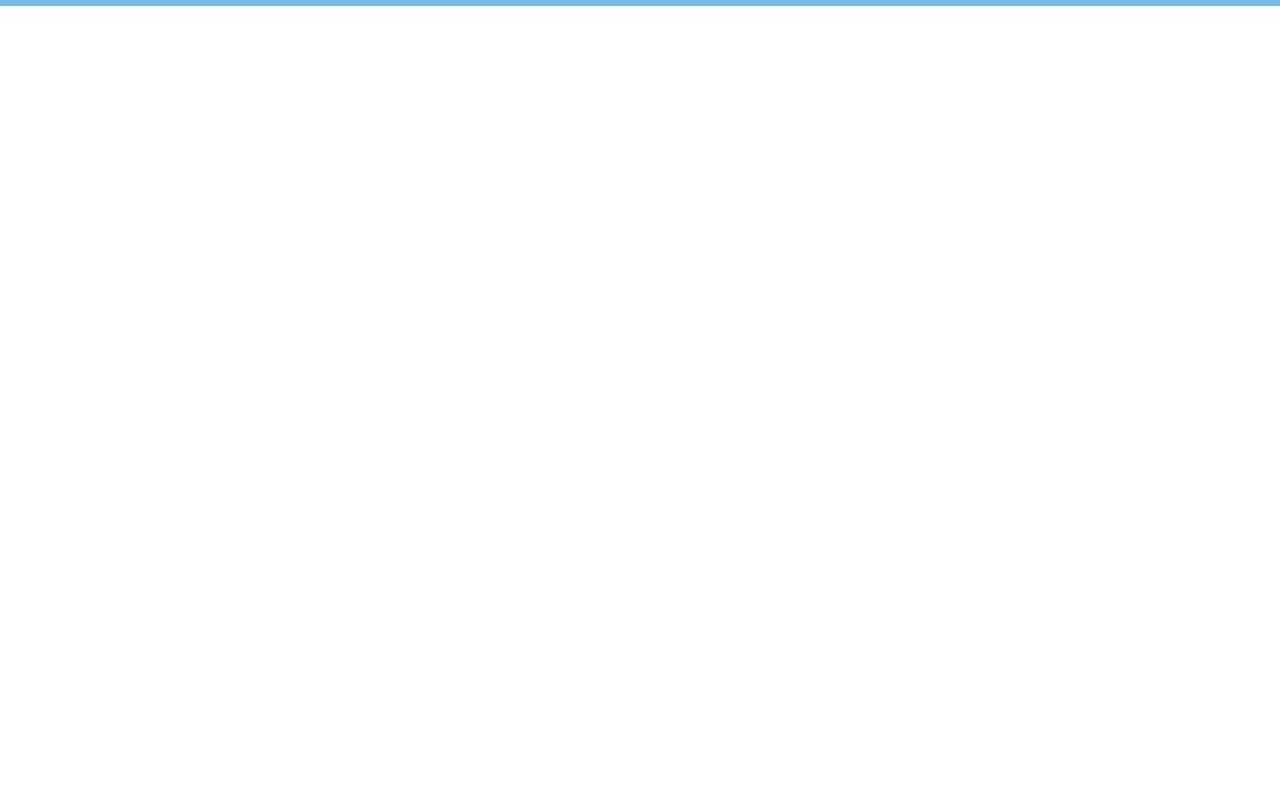
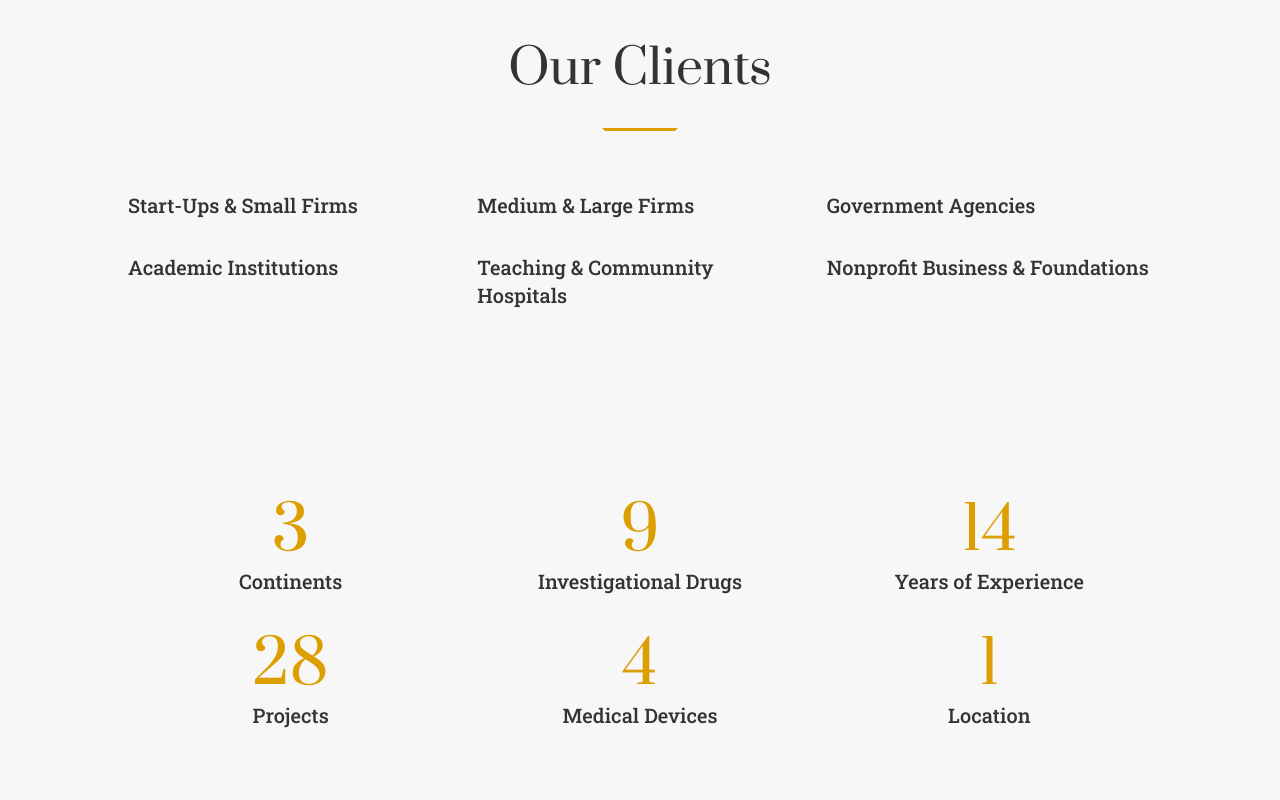
Before and after one commit to anwachuku15/officium, a React (Create React App) app: page /about in a window 1280 px wide. Shown: the part 3600-4400 px from the top of the page. Before the commit the page ends 3606 px from the top, so only its background shows below. Built offline with nearby package versions, Linux system fonts and the light colour scheme.

Commit message:
completed OurClients component

```diff
--- a/src/components/about/OurClients.css
+++ b/src/components/about/OurClients.css
@@ -0,0 +1,117 @@
+.ourClients__container {
+  /* display: flex;
+      flex-direction: column; */
+  background-color: #f7f7f7;
+  padding-top: 59px;
+  padding-bottom: 45px;
+}
+
+@media (max-width: 980px) {
+  .ourClients__headerContainer {
+    padding: 30px 0;
+  }
+  .ourClients__headerDiv {
+    margin-bottom: 30px;
+  }
+}
+
+@media (min-width: 981px) {
+  .ourClients__headerContainer {
+    padding: 2% 0;
+  }
+  .ourClients__headerDiv {
+    width: 100%;
+  }
+}
+
+@media (min-width: 1350px) {
+  .ourClients__headerContainer {
+    padding: 27px 0;
+  }
+}
+
+.ourClients__headerContainer {
+  width: 80%;
+  max-width: 1080px;
+  margin: auto;
+}
+
+.ourClients__headerDiv {
+  width: 100%;
+}
+
+.ourClients__header {
+  /* animation-name: ourClientsHeaderFade;
+        animation-duration: 1000ms;
+        animation-delay: 0ms;
+        opacity: 0;
+        animation-timing-function: ease-in-out;
+        animation-fill-mode: both; */
+  margin-bottom: 10px;
+}
+
+.ourClients__headerText {
+}
+
+.ourClients__headerText > h2 {
+  font-size: 48px;
+  font-family: prata;
+  line-height: 1.6em;
+  text-align: center;
+  padding-bottom: 10px;
+  color: #333;
+  font-weight: 500;
+}
+
+.ourClients__divider {
+  /* animation-name: ourClientsDividerSlideTop;
+          animation-duration: 1000ms;
+          animation-delay: 0ms;
+          opacity: 0;
+          animation-timing-function: ease-in-out;
+          animation-fill-mode: both;
+          transform: translate3d(0px, -20%, 0px); */
+  max-width: 70px;
+  height: 23px;
+  margin: 0 auto 30px auto;
+  box-sizing: content-box;
+  border-color: #dd9e00 transparent transparent transparent;
+  border-top-width: 3px;
+  border-style: solid;
+  content: "";
+  width: 100%;
+  height: 1px;
+}
+
+.ourClients__gridColumn > h2 {
+  font-size: 20px;
+  font-family: robotoSlab;
+  padding: 0 0 10px 0;
+  color: #333;
+  font-weight: 500;
+  line-height: 1.4em;
+}
+
+.ourClients__gridColumn > p {
+  font-family: playfair;
+  line-height: 2em;
+}
+
+.ourClients__gridColumn2 > h1 {
+  font-size: 60px;
+  font-family: prata;
+  color: #dd9e00;
+  line-height: 72px;
+  font-weight: 500;
+  text-align: center;
+}
+
+.ourClients__gridColumn2 > h2 {
+  font-size: 20px;
+  font-family: robotoSlab;
+  padding: 0 0 10px 0;
+  color: #333;
+  font-weight: 500;
+  line-height: 1.4em;
+  text-align: center;
+}
--- a/src/components/about/OurClients.js
+++ b/src/components/about/OurClients.js
@@ -1,8 +1,122 @@
-import React from "react";
+import React, { Fragment } from "react";
 import "./OurClients.css";
+import { makeStyles } from "@material-ui/core/styles";
+
+import Grid from "@material-ui/core/Grid";
+
+const useStyles = makeStyles(() => ({
+  clientGrid: {
+    flexGrow: 1,
+    width: "80%",
+    maxWidth: 1080,
+    marginLeft: "auto",
+    marginRight: "auto",
+    paddingBottom: 47,
+    marginBottom: 100,
+  },
+  statsGrid: {
+    flexGrow: 1,
+    width: "80%",
+    maxWidth: 1080,
+    marginLeft: "auto",
+    marginRight: "auto",
+    paddingTop: 29,
+    paddingBottom: 140,
+  },
+}));
+
+const ClientRow = ({ first, second, third }) => (
+  <Fragment>
+    <Grid item xs={12} md={4} lg={4}>
+      <div className="ourClients__gridColumn">
+        <h2>{first}</h2>
+      </div>
+    </Grid>
+    <Grid item xs={12} md={4} lg={4}>
+      <div className="ourClients__gridColumn">
+        <h2>{second}</h2>
+      </div>
+    </Grid>
+    <Grid item xs={12} md={4} lg={4}>
+      <div className="ourClients__gridColumn">
+        <h2>{third}</h2>
+      </div>
+    </Grid>
+  </Fragment>
+);
+
+const StatsRow = ({ numbers, titles }) => (
+  <Fragment>
+    <Grid item xs={12} md={4} lg={4}>
+      <div className="ourClients__gridColumn2">
+        <h1>{numbers[0]}</h1>
+        <h2>{titles[0]}</h2>
+      </div>
+    </Grid>
+    <Grid item xs={12} md={4} lg={4}>
+      <div className="ourClients__gridColumn2">
+        <h1>{numbers[1]}</h1>
+        <h2>{titles[1]}</h2>
+      </div>
+    </Grid>
+    <Grid item xs={12} md={4} lg={4}>
+      <div className="ourClients__gridColumn2">
+        <h1>{numbers[2]}</h1>
+        <h2>{titles[2]}</h2>
+      </div>
+    </Grid>
+  </Fragment>
+);
 
 const OurClients = () => {
-  return <div className="ourClients__container"></div>;
+  const classes = useStyles();
+
+  return (
+    <div className="ourClients__container">
+      <div className="ourClients__headerContainer">
+        <div className="ourClients__headerDiv">
+          <div className="ourClients__header">
+            <div className="ourClients__headerText">
+              <h2>Our Clients</h2>
+            </div>
+          </div>
+        </div>
+        <div className="ourClients__divider">
+          <div className="ourClients__dividerInternal"></div>
+        </div>
+      </div>
+      <div className={classes.clientGrid}>
+        <Grid container spacing={3}>
+          <ClientRow
+            first={"Start-Ups & Small Firms"}
+            second={"Medium & Large Firms"}
+            third={"Government Agencies"}
+          />
+          <ClientRow
+            first={"Academic Institutions"}
+            second={"Teaching & Communnity Hospitals"}
+            third={"Nonprofit Business & Foundations"}
+          />
+        </Grid>
+      </div>
+      <div className={classes.statsGrid}>
+        <Grid container spacing={3}>
+          <StatsRow
+            numbers={[3, 9, 14]}
+            titles={[
+              "Continents",
+              "Investigational Drugs",
+              "Years of Experience",
+            ]}
+          />
+          <StatsRow
+            numbers={[28, 4, 1]}
+            titles={["Projects", "Medical Devices", "Location"]}
+          />
+        </Grid>
+      </div>
+    </div>
+  );
 };
 
 export default OurClients;
```
